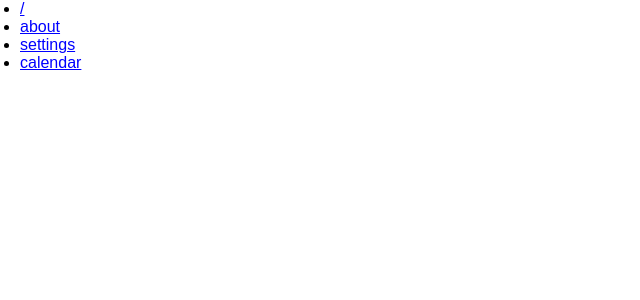
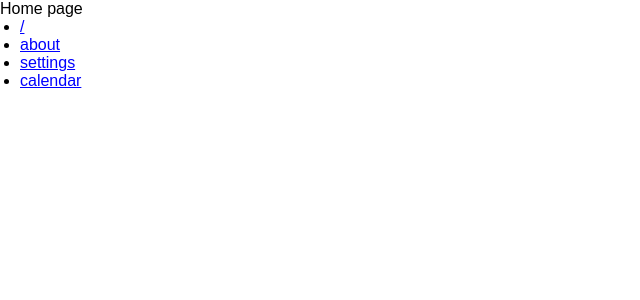
Before and after one commit to gr3yknigh1/ycalendar, a React app: page / in a window 1280 px wide. Shown: the top 300 px of the page, without its empty margins (0-640 px from the left). Built offline with nearby package versions, Linux system fonts and the light colour scheme.

Commit message:
Restructure HomePage

```diff
--- a/src/routes/HomePage.tsx
+++ b/src/routes/HomePage.tsx
@@ -6,8 +6,13 @@ import {
 
 export default function HomePage() {
   return (
-    <main>
-      <PageList />
-    </main>
+    <>
+      <main>
+        Home page
+      </main>
+      <nav>
+        <PageList />
+      </nav>
+    </>
   );
 }
```
